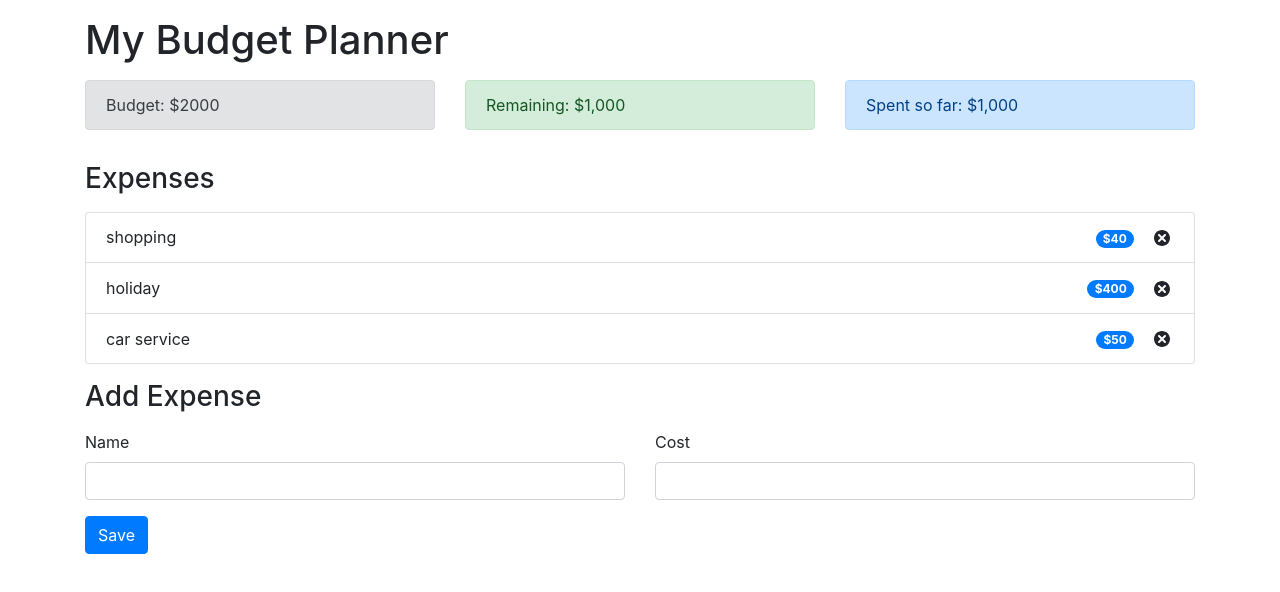
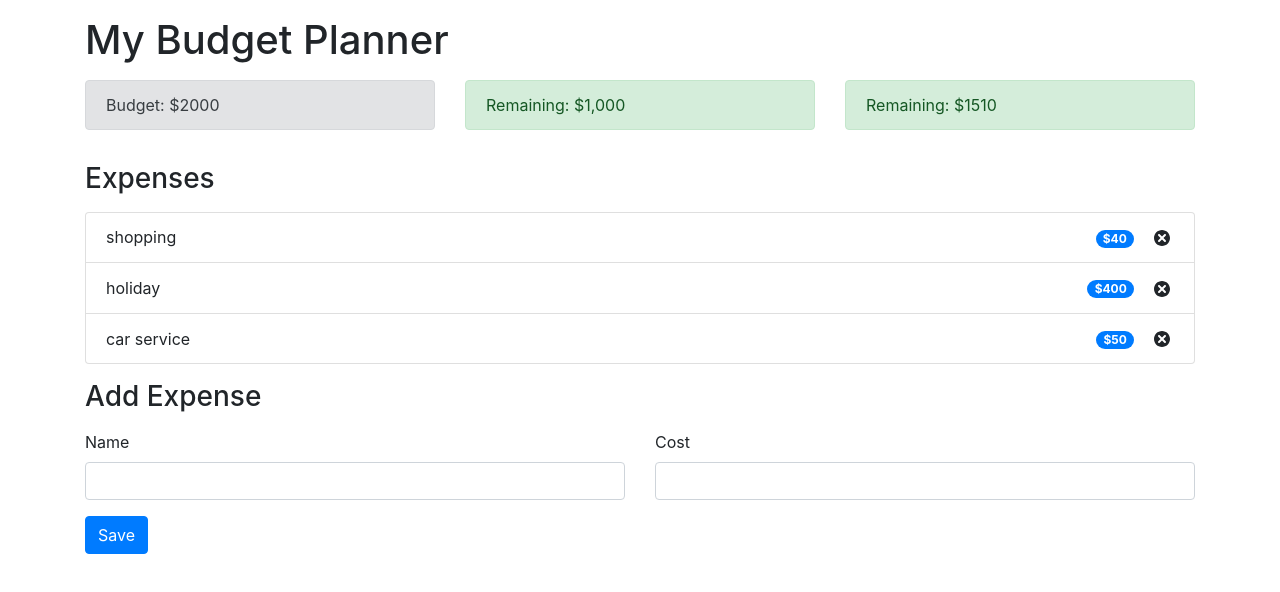
Before and after one commit to Strompy/budget-tracker, a React (Create React App) app: page / in a window 1280 px wide. Shown: the top 592 px of the page. Built offline with nearby package versions, Linux system fonts and the light colour scheme.

Commit message:
Add total expense calculation

```diff
--- a/src/components/ExpenseTotal.js
+++ b/src/components/ExpenseTotal.js
@@ -1,11 +1,20 @@
-import React from 'react';
+import React, { useContext } from 'react';
+import { AppContext } from '../context/AppContext';
 
-const ExpenseTotal = () => {
-  return (
-    <div className='alert alert-primary'>
-      <span>Spent so far: $1,000</span>
-    </div>
-  );
+const Remaining = () => {
+	const { expenses, budget } = useContext(AppContext);
+
+	const totalExpenses = expenses.reduce((total, item) => {
+		return (total = total + item.cost);
+	}, 0);
+
+	const alertType = totalExpenses > budget ? 'alert-danger' : 'alert-success';
+
+	return (
+		<div className={`alert ${alertType}`}>
+			<span>Remaining: ${budget - totalExpenses}</span>
+		</div>
+	);
 };
 
-export default ExpenseTotal;
+export default Remaining;
```
